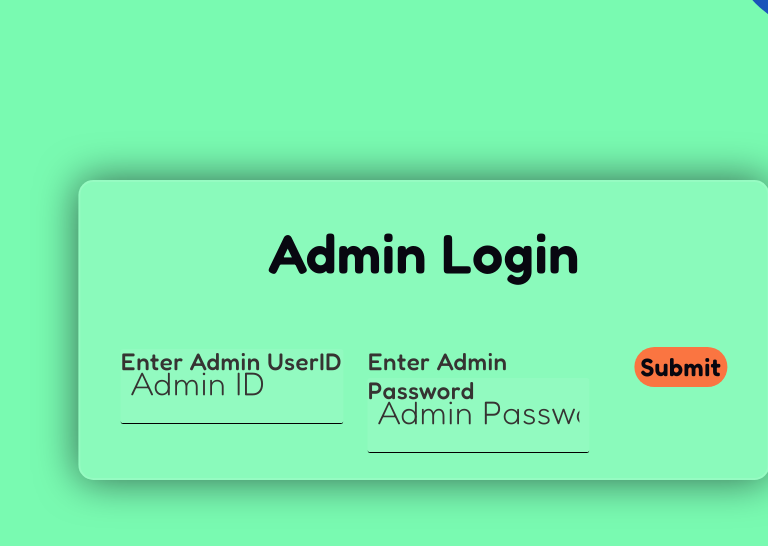
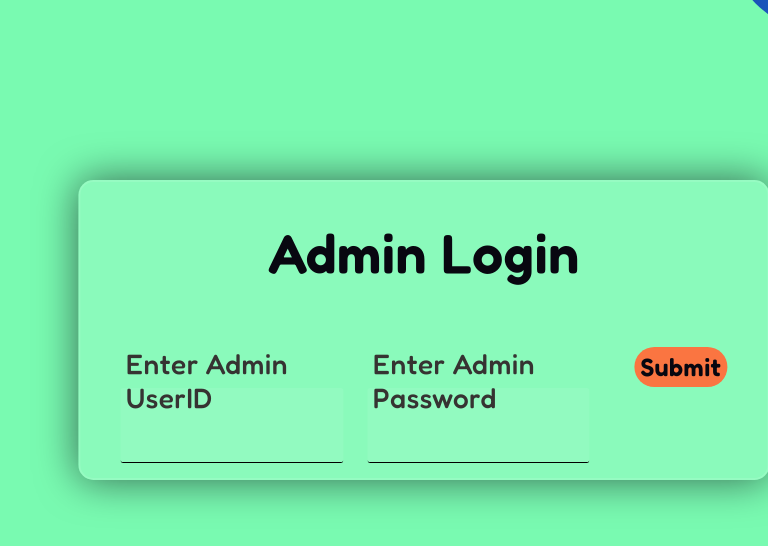
Before and after one commit to Sarthak-choudhari-8/QBProject, a React (Vite) app in the folder client/: page /admin in a window 768 px wide. Shown: the top 546 px of the page. Built offline with nearby package versions, Linux system fonts and the light colour scheme; no server answers.

Commit message:
Update admin.css

```diff
--- a/client/src/UI_Design/admin.css
+++ b/client/src/UI_Design/admin.css
@@ -308,7 +308,8 @@ margin-left:40px;
 /*     margin-top: 30px; */
           position:relative;
           top:35px;
-    font-size: 1.5rem;
+          left:5px;
+    font-size: 1.75rem;
     font-weight: 500;
     color: #363332;
         }
@@ -338,7 +339,7 @@ margin-left:40px;
         ::placeholder{
             color: #363332;
             font-size: 0rem;
-        }
+visibility: hidden;         }
 
         .admin-button{
             margin-top: 65px;
```
